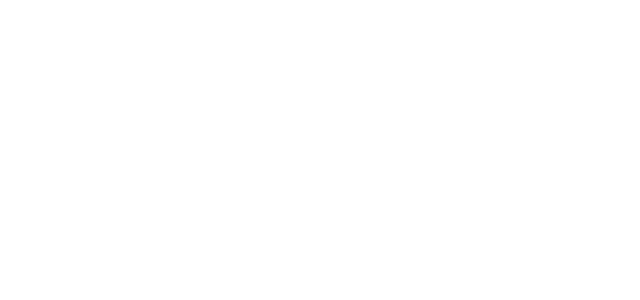
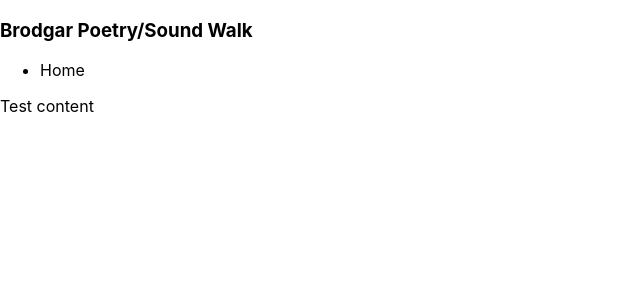
Before and after one commit to empowermint/brodgar, a Next.js app: page / in a window 1280 px wide. Shown: the top 300 px of the page, without its empty margins (0-640 px from the left). Built offline with nearby package versions, Linux system fonts and the light colour scheme.

Commit message:
Implement Layout

```diff
--- a/pages/index.js
+++ b/pages/index.js
@@ -1,15 +1,12 @@
 import Head from 'next/head'
 import Image from 'next/image'
 import styles from '../styles/Home.module.css'
+import Layout from '../components/Layout'
 
 export default function Home() {
   return (
-    <div>
-      <Head>
-        <title>Brodgar Poetry/Sound Walk</title>
-        <meta name="description" content="A poetry/sound experience for Brodgar in Orkney" />
-        <link rel="icon" href="/favicon.ico" />
-      </Head>
-    </div>
+    <Layout>
+      <p>Test content</p>
+    </Layout>
   )
 }
```
